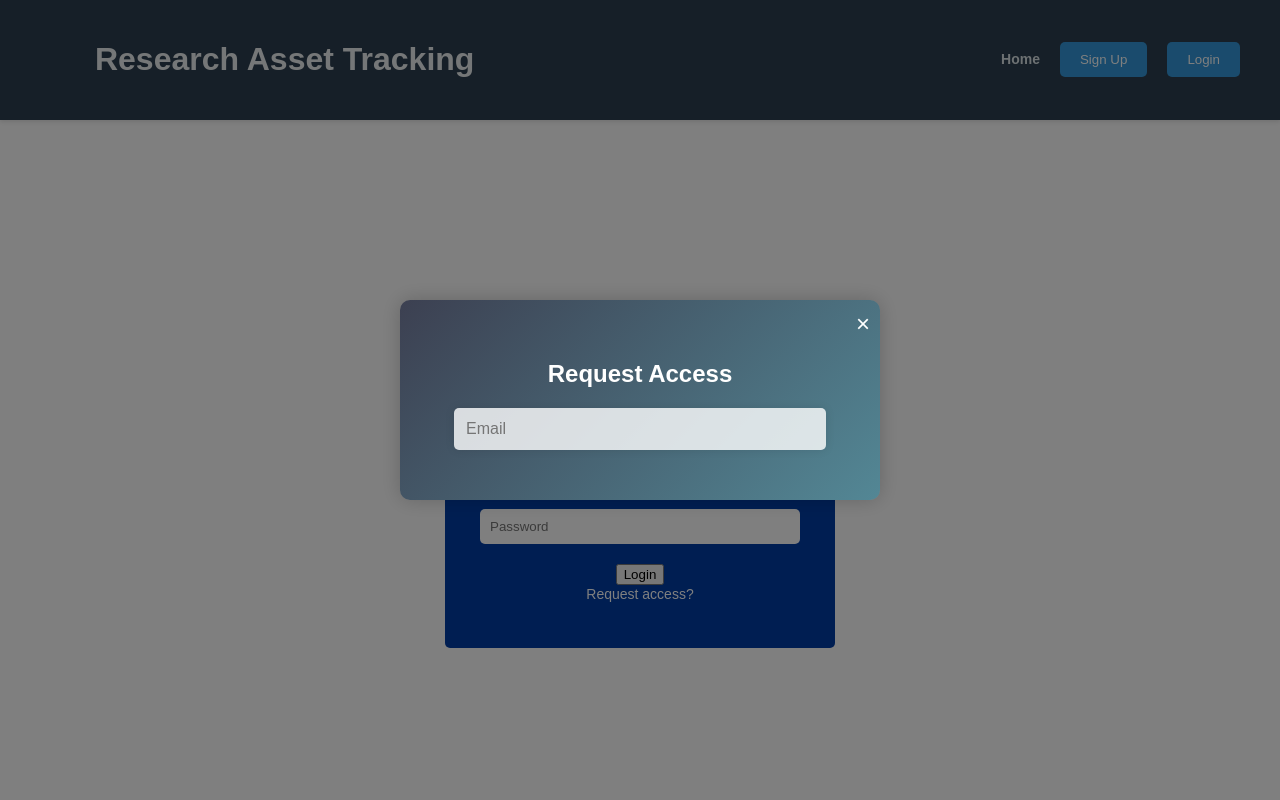
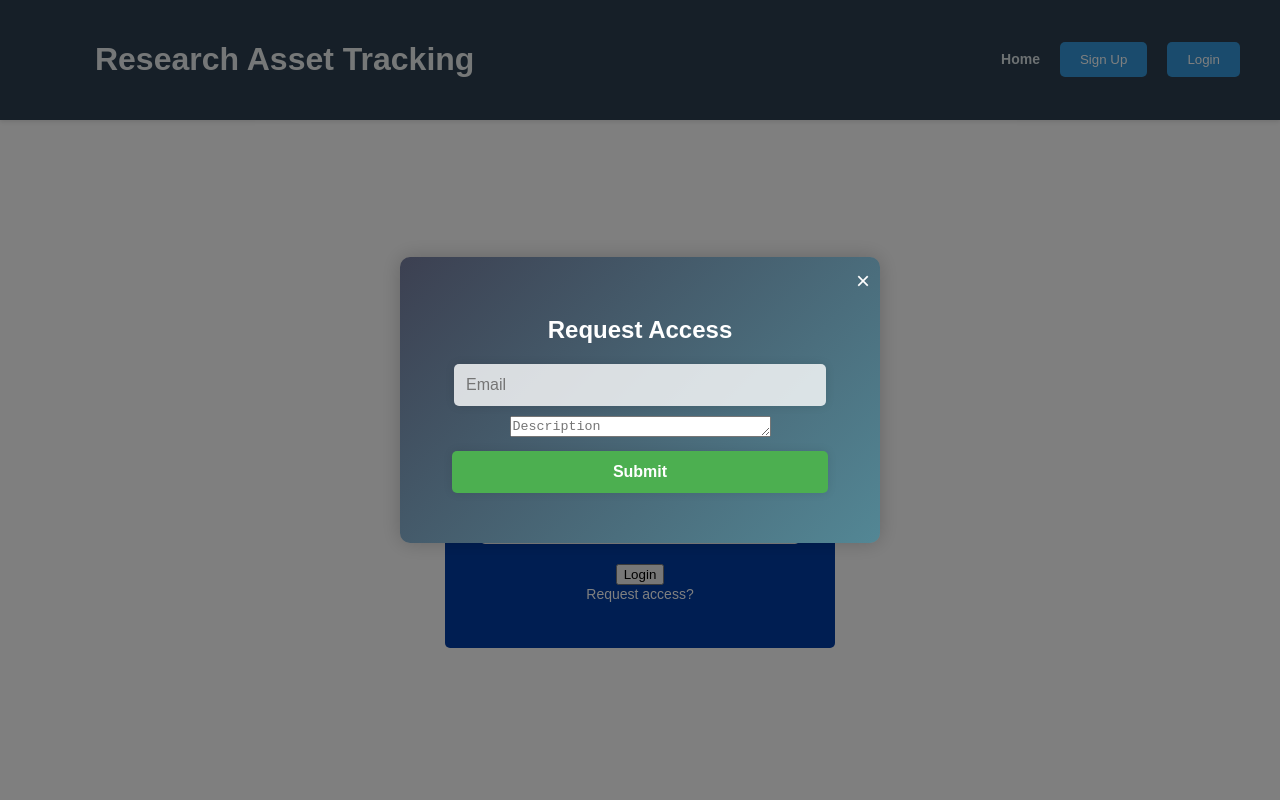
Before and after one commit to slu-csci-5030/RAM_Team_SLU, a React (Vite) app in the folder Frontend/: page / in a window 1280 px wide. Both pictures are taken after a click on the button "Sign Up". Shown: the top 800 px of the page. Built offline with nearby package versions, Linux system fonts and the light colour scheme.

Commit message:
request access functionality 2

```diff
--- a/Frontend/src/components/SignUpmodal.jsx
+++ b/Frontend/src/components/SignUpmodal.jsx
@@ -1,27 +1,51 @@
 // SignUpModal.js
-import React, { useState } from 'react';
-import '../assets/Styles/Modal.css';
+import React, { useState } from "react";
+import "../assets/Styles/Modal.css";
 
 function SignUpModal({ onClose }) {
-  const [email, setEmail] = useState('');
-  const [password, setPassword] = useState('');
-  const [fullName, setFullName] = useState('');
-  const [phoneNumber, setPhoneNumber] = useState('');
+	const [email, setEmail] = useState("");
+	const [password, setPassword] = useState("");
+	const [fullName, setFullName] = useState("");
+	const [phoneNumber, setPhoneNumber] = useState("");
 
 	const handleSignUpSubmit = (e) => {
 		e.preventDefault();
 
-    console.log('Sign Up form submitted with email:', email, 'password:', password, 'full name:', fullName, 'phone number:', phoneNumber);
+		console.log(
+			"Sign Up form submitted with email:",
+			email,
+			"password:",
+			password,
+			"full name:",
+			fullName,
+			"phone number:",
+			phoneNumber
+		);
 		onClose();
 	};
 
 	return (
 		<div className="modal">
 			<div className="modal-content">
-        <span className="close" onClick={onClose}>&times;</span>
+				<span className="close" onClick={onClose}>
+					&times;
+				</span>
 				<h2>Request Access</h2>
 				<form onSubmit={handleSignUpSubmit}>
-          <input type="email" placeholder="Email" value={email} onChange={(e) => setEmail(e.target.value)} />
+					<input
+						type="email"
+						placeholder="Email"
+						value={email}
+						onChange={(e) => setEmail(e.target.value)}
+					/>
+					<textarea
+						placeholder="Description"
+						value={fullName}
+						onChange={(e) => setFullName(e.target.value)}
+						rows={1}
+						cols={30}
+					/>
+					<button type="submit">Submit</button>
 				</form>
 			</div>
 		</div>
```
Lines whose indentation alone changed are shown as unchanged.
